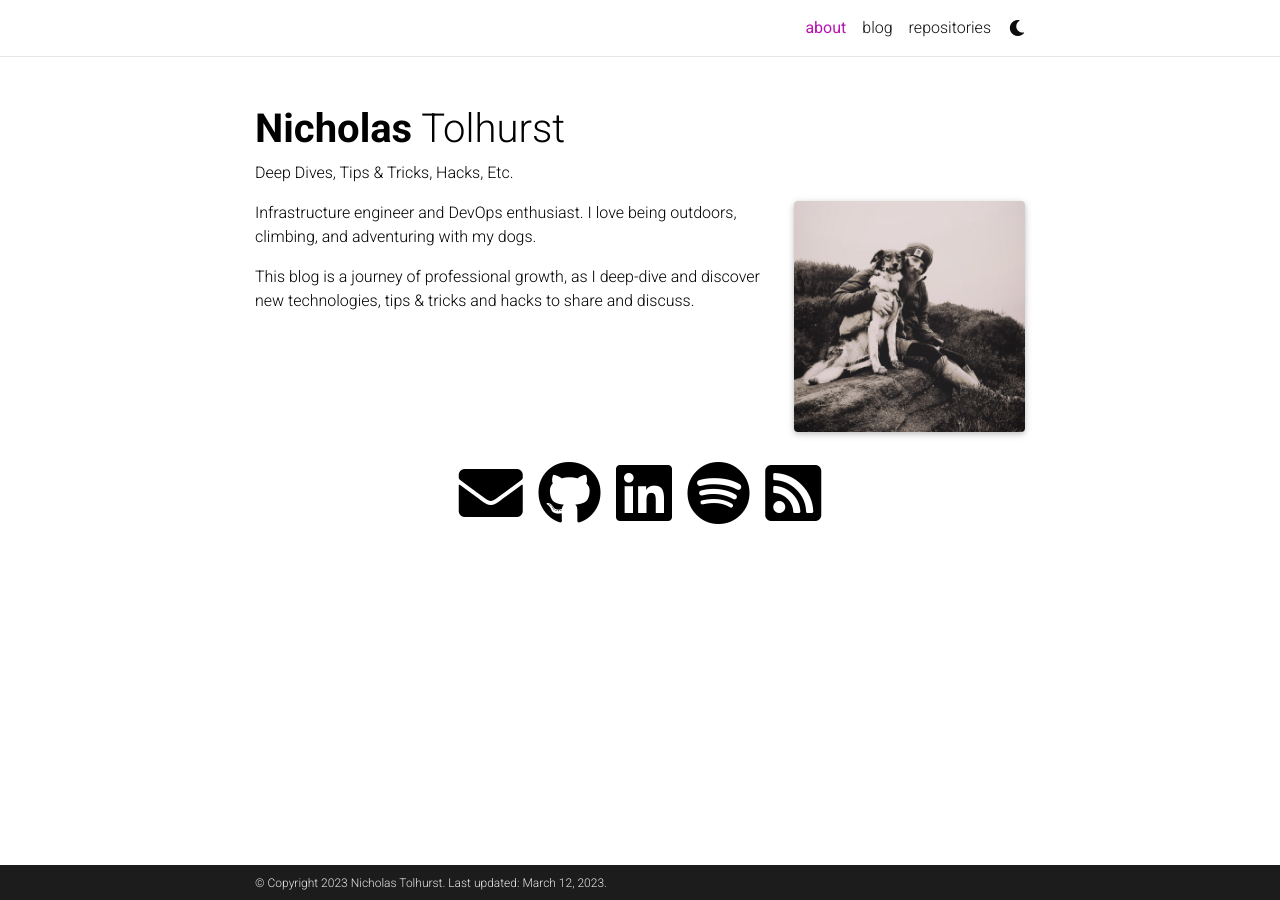
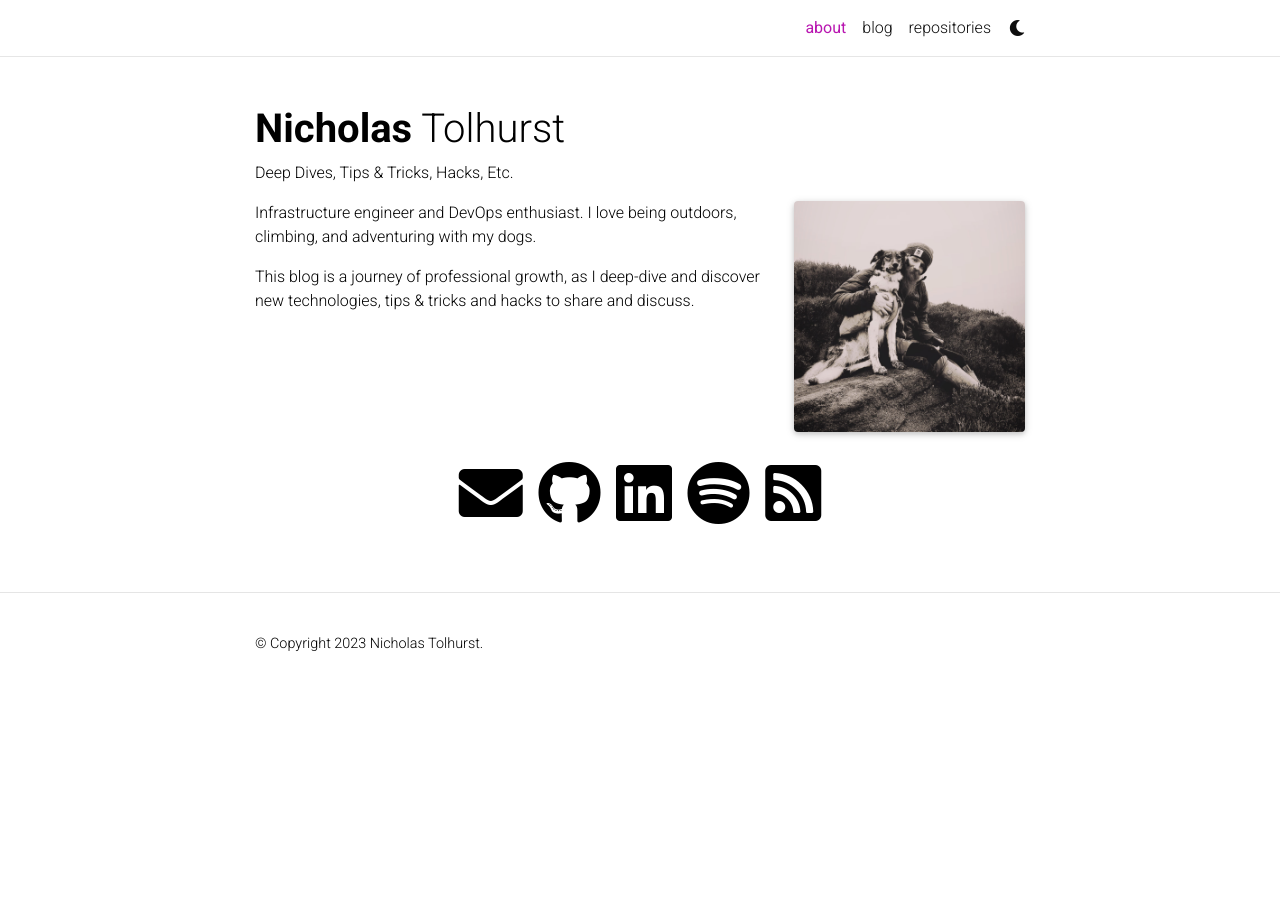
Before and after one commit to nicktolhurst/nicktolhurst.github.io, a Jekyll site: the page built from _pages/about.md, in a window 1280 px wide. Built offline with Jekyll 4.4.1, drawn with Linux system fonts in a browser that asks for light colours; full-size pictures stand in for the smaller copies a plugin makes; comment, search, counter and statistics services are not loaded; a style sheet for code colours, icons or effects is not loaded; some of the changed lines change nothing that is shown.

Commit message:
makes footer non sticky

```diff
--- a/_config.yml
+++ b/_config.yml
@@ -16,7 +16,7 @@
 icon: 🤓  # the emoji used as the favicon (alternatively, provide image name in /assets/img/)
 
 url: https://nicktolhurst.github.io # the base hostname & protocol for your site
-last_updated: true # set to true if you want to display last updated in the footer
+last_updated: false # set to true if you want to display last updated in the footer
 impressum_path:  # set to path to include impressum link in the footer, use the same path as permalink in a page, helps to conform with EU GDPR
 
 # -----------------------------------------------------------------------------
@@ -44,7 +44,7 @@
 # -----------------------------------------------------------------------------
 
 navbar_fixed: true
-footer_fixed: true
+footer_fixed: false
 
 # Dimensions
 max_width: 800px
```
